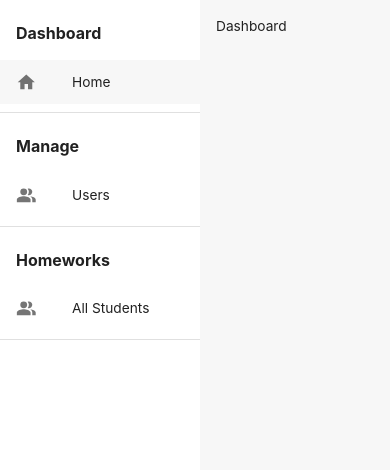
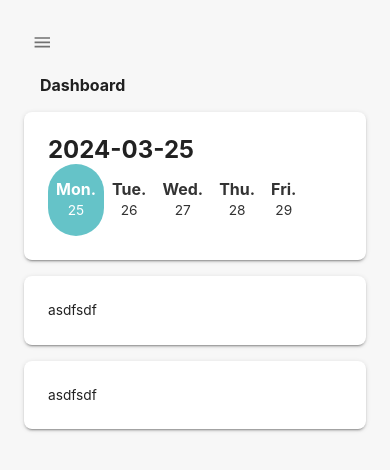
Before and after one commit to skyeome/erc-homework-app, a React (Vite) app: page /admin in a window 390 px wide. Shown: the top 470 px of the page. Built offline with nearby package versions, Linux system fonts and the light colour scheme; no server answers; the database is empty; sample sign-in values are in the browser's storage.

Commit message:
style: responsive navigation

```diff
--- /dev/null
+++ b/src/components/admin/dashboard/datebox/index.styles.ts
@@ -0,0 +1,20 @@
+import { Box, styled } from "@mui/material";
+import { DateBoxDayProps } from "./index.types";
+
+const DateBoxDay = styled(Box)<DateBoxDayProps>(({ theme, isactive }) => ({
+  backgroundColor:
+    isactive === "true"
+      ? theme.palette.mode === "light"
+        ? theme.palette.primary.main
+        : theme.palette.primary.dark
+      : "transparent",
+  borderRadius: "4rem",
+  color:
+    isactive === "true"
+      ? "white"
+      : theme.palette.mode === "light"
+      ? theme.palette.textBlack.main
+      : "white",
+}));
+
+export default DateBoxDay;
--- /dev/null
+++ b/src/components/admin/dashboard/datebox/index.tsx
@@ -0,0 +1,42 @@
+import { format } from "date-fns";
+import { Box, Stack, Typography } from "@mui/material";
+import { generateWeekDates } from "@/hooks/getWeekDate";
+import ShadowBox from "@/components/common/box";
+import DateBoxDay from "./index.styles";
+
+function DateBox() {
+  const weeks = generateWeekDates();
+
+  return (
+    <ShadowBox p={3}>
+      <Stack
+        direction={{ xs: "column", sm: "row" }}
+        justifyContent="space-between"
+      >
+        <Typography variant="h3" fontWeight={700} width={150}>
+          {format(new Date(), "yyyy-MM-dd")}
+        </Typography>
+        <Stack direction="row" gap={{ xs: 0, sm: 2, md: 4 }}>
+          {weeks.map((day) => (
+            <DateBoxDay
+              key={format(day, "dd")}
+              px={1}
+              py={2}
+              isactive={`${format(new Date(), "dd") === format(day, "dd")}`}
+            >
+              <Typography variant="h4" fontWeight={700}>
+                {format(day, "EEE")}.
+              </Typography>
+              <Typography variant="body1" textAlign="center">
+                {format(day, "dd")}
+              </Typography>
+            </DateBoxDay>
+          ))}
+        </Stack>
+        <Box width={150} />
+      </Stack>
+    </ShadowBox>
+  );
+}
+
+export default DateBox;
--- /dev/null
+++ b/src/components/admin/dashboard/datebox/index.types.ts
@@ -0,0 +1,3 @@
+export interface DateBoxDayProps {
+  isactive?: string;
+}
--- a/src/components/admin/dashboard/index.tsx
+++ b/src/components/admin/dashboard/index.tsx
@@ -1,5 +1,24 @@
+import { Stack, Typography } from "@mui/material";
+import DateBox from "./datebox";
+import ShadowBox from "@/components/common/box";
+
 function Dashboard() {
-  return <div>Dashboard</div>;
+  return (
+    <div>
+      <Typography variant="h4" fontWeight={700} p={2}>
+        Dashboard
+      </Typography>
+      <DateBox />
+      <Stack direction={{ xs: "column", sm: "row" }} mt={2} gap={2}>
+        <ShadowBox p={3} flex={1}>
+          asdfsdf
+        </ShadowBox>
+        <ShadowBox p={3} flex={1}>
+          asdfsdf
+        </ShadowBox>
+      </Stack>
+    </div>
+  );
 }
 
 export default Dashboard;
--- /dev/null
+++ b/src/components/admin/navigation/AdminNaviWrap.tsx
@@ -0,0 +1,17 @@
+import { Drawer, DrawerProps, styled } from "@mui/material";
+
+export const AdminNaviWrap = styled((props: DrawerProps) => (
+  <Drawer variant="persistent" anchor="left" {...props} />
+))(() => ({
+  width: 200,
+  flexShrink: 0,
+  "& .MuiDrawer-paper": {
+    width: 200,
+    boxSizing: "border-box",
+  },
+  "& a": {
+    color: "inherit",
+  },
+}));
+
+export default AdminNaviWrap;
--- a/src/components/admin/navigation/index.styles.ts
+++ b/src/components/admin/navigation/index.styles.ts
@@ -1,8 +1,12 @@
 import { styled } from "@mui/material";
 
-export const AdminNaviWrap = styled("nav")`
-  width: 200px;
-  & a {
-    color: inherit;
-  }
-`;
+const DrawerHeader = styled("div")(({ theme }) => ({
+  display: "flex",
+  alignItems: "center",
+  padding: theme.spacing(0, 1),
+  // necessary for content to be below app bar
+  ...theme.mixins.toolbar,
+  justifyContent: "flex-end",
+}));
+
+export default DrawerHeader;
--- a/src/components/admin/navigation/index.tsx
+++ b/src/components/admin/navigation/index.tsx
@@ -1,15 +1,30 @@
 import { useLocation } from "react-router-dom";
-import { Divider, List, Typography } from "@mui/material";
+import { Divider, IconButton, List, Typography, useTheme } from "@mui/material";
 import HomeIcon from "@mui/icons-material/Home";
 import PeopleAltIcon from "@mui/icons-material/PeopleAlt";
+import ChevronLeftIcon from "@mui/icons-material/ChevronLeft";
+import ChevronRightIcon from "@mui/icons-material/ChevronRight";
 import ListItemLink from "../menuList";
-import * as Styled from "./index.styles";
+import AdminNaviWrap from "./AdminNaviWrap";
+import DrawerHeader from "./index.styles";
+import { AdminNavigationProps } from "./index.types";
 
-function AdminNavigation() {
+function AdminNavigation({ open, handleClose }: AdminNavigationProps) {
+  const theme = useTheme();
   const { pathname } = useLocation();
 
   return (
-    <Styled.AdminNaviWrap>
+    <AdminNaviWrap open={open}>
+      <DrawerHeader>
+        <IconButton onClick={handleClose}>
+          {theme.direction === "ltr" ? (
+            <ChevronLeftIcon />
+          ) : (
+            <ChevronRightIcon />
+          )}
+        </IconButton>
+      </DrawerHeader>
+      <Divider />
       <Typography variant="h4" fontWeight={700} pt={3} pl={2} pb={1}>
         Dashboard
       </Typography>
@@ -46,7 +61,7 @@ function AdminNavigation() {
         />
       </List>
       <Divider />
-    </Styled.AdminNaviWrap>
+    </AdminNaviWrap>
   );
 }
 
--- /dev/null
+++ b/src/components/admin/navigation/index.types.ts
@@ -0,0 +1,4 @@
+export interface AdminNavigationProps {
+  open?: boolean;
+  handleClose: VoidFunction;
+}
--- /dev/null
+++ b/src/components/common/box/index.tsx
@@ -0,0 +1,9 @@
+import { Box, BoxProps, styled } from "@mui/material";
+
+const ShadowBox = styled((props: BoxProps) => (
+  <Box borderRadius={2} boxShadow={2} {...props} />
+))(({ theme }) => ({
+  backgroundColor: theme.palette.background.paper,
+}));
+
+export default ShadowBox;
--- a/src/components/common/layout/AdminLayout.styles.ts
+++ b/src/components/common/layout/AdminLayout.styles.ts
@@ -1,15 +1,32 @@
-import { Box, styled } from "@mui/material";
+import { styled } from "@mui/material";
+import { drawerWidth } from "./AdminLayout";
 
 export const AdminLayoutWrap = styled("div")`
   display: flex;
 `;
 
-export const AdminLayoutContent = styled(Box)(({ theme }) => ({
-  flex: "1 0 0",
+export const AdminLayoutContent = styled("main", {
+  shouldForwardProp: (prop) => prop !== "open",
+})<{
+  open?: boolean;
+}>(({ theme, open }) => ({
+  flexGrow: 1,
   minHeight: "100vh",
-
+  padding: theme.spacing(3),
   backgroundColor:
     theme.palette.mode === "light"
       ? theme.palette.lightBg.main
       : theme.palette.lightBg.dark,
+  transition: theme.transitions.create("margin", {
+    easing: theme.transitions.easing.sharp,
+    duration: theme.transitions.duration.leavingScreen,
+  }),
+  marginLeft: `-${drawerWidth}px`,
+  ...(open && {
+    transition: theme.transitions.create("margin", {
+      easing: theme.transitions.easing.easeOut,
+      duration: theme.transitions.duration.enteringScreen,
+    }),
+    marginLeft: 0,
+  }),
 }));
--- a/src/components/common/layout/AdminLayout.tsx
+++ b/src/components/common/layout/AdminLayout.tsx
@@ -1,17 +1,42 @@
+/* eslint-disable react-hooks/exhaustive-deps */
+import { useEffect } from "react";
 import { Outlet } from "react-router-dom";
 import { Toaster } from "react-hot-toast";
 import useAuthChange from "@/hooks/useAuthChange";
+import useModal from "@/hooks/useModal";
+import { Box, IconButton, useMediaQuery, useTheme } from "@mui/material";
+import AdminNavigation from "@/components/admin/navigation";
+import MenuIcon from "@mui/icons-material/Menu";
 import * as Styled from "./AdminLayout.styles";
-import AdminNavigation from "@/components/admin/navigation";
+
+export const drawerWidth = 200;
 
 function AdminLayout() {
   useAuthChange();
+  const { open, handleOpen, handleClose } = useModal();
+  const theme = useTheme();
+  const match = useMediaQuery(theme.breakpoints.up("md"));
+
+  useEffect(() => {
+    if (match) {
+      handleOpen();
+    } else {
+      handleClose();
+    }
+  }, [match]);
 
   return (
     <Styled.AdminLayoutWrap>
       <Toaster />
-      <AdminNavigation />
-      <Styled.AdminLayoutContent p={2}>
+      <AdminNavigation open={open} handleClose={handleClose} />
+      <Styled.AdminLayoutContent open={open}>
+        <Box sx={{ height: 36 }}>
+          {!open && (
+            <IconButton onClick={handleOpen}>
+              <MenuIcon />
+            </IconButton>
+          )}
+        </Box>
         <Outlet />
       </Styled.AdminLayoutContent>
     </Styled.AdminLayoutWrap>
```
